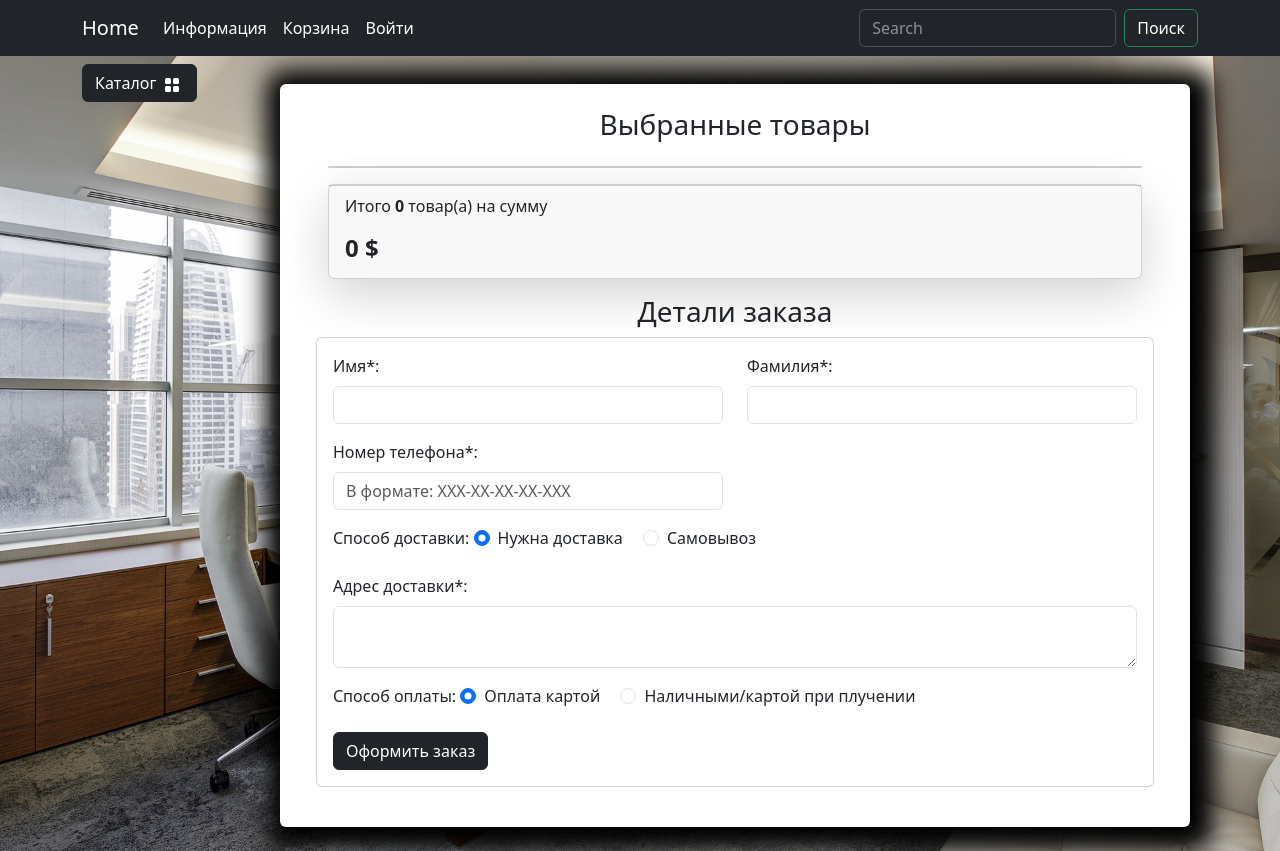
After one commit to katudus/Phones-Shop, a Django app: page /orders/create-order/ in a window 1280 px wide. The commit adds this page. Run offline with Django 4.2, Linux system fonts and the light colour scheme; data comes from the database, SQL or seed files in the repository; tables that the repository leaves empty hold one stand-in row (values such as "Sample post"); some libraries are stand-ins or nearby versions.

Commit message:
Create order template and form prepared

```diff
--- a/app/settings.py
+++ b/app/settings.py
@@ -48,6 +48,7 @@ INSTALLED_APPS = [
     'goods',
     'users',
     'carts',
+    'orders',
 ]
 
 MIDDLEWARE = [
--- a/app/urls.py
+++ b/app/urls.py
@@ -27,6 +27,7 @@ urlpatterns = [ # юрлки
     path('catalog/', include('goods.urls', namespace='catalog')),
     path('user/', include('users.urls', namespace='user')),
     path('cart/', include('carts.urls', namespace='cart')),
+    path('orders/', include('orders.urls', namespace='orders')),
 ]
 
 if settings.DEBUG:
--- /dev/null
+++ b/orders/admin.py
@@ -0,0 +1,3 @@
+from django.contrib import admin
+
+# Register your models here.
--- /dev/null
+++ b/orders/apps.py
@@ -0,0 +1,6 @@
+from django.apps import AppConfig
+
+
+class OrdersConfig(AppConfig):
+    default_auto_field = 'django.db.models.BigAutoField'
+    name = 'orders'
--- /dev/null
+++ b/orders/templates/orders/create_order.html
@@ -0,0 +1,99 @@
+{% extends "base.html" %}
+{% load static %}
+{% load carts_tags %}
+
+{% block content %}
+<!-- Контент на странице -->
+<div class=" bg-white p-4 mb-4 mx-2 rounded custom-shadow">
+    <div class="container">
+        <h3 class="text-center mb-4">Выбранные товары</h3>
+        <div class="container" id="cart-items-container">
+            <!-- Разметка корзины -->
+            {% user_carts request as carts %}
+            {% include "carts/includes/included_cart.html" %}
+            <!-- Закончилась разметка корзины -->
+        </div>
+    </div>
+    <!-- Детали заказа -->
+    <div class="container">
+        <h3 class="text-center">Детали заказа</h3>
+        <div class="card mb-3">
+            <div class="card-body">
+                <form action="{% url "orders:create_order" %}" method="post">
+                    {% csrf_token %}
+                    <div class="row">
+                        <div class="col-md-6 mb-3">
+                            <label for="id_first_name" class="form-label">Имя*:</label>
+                            <input type="text" class="form-control" id="id_first_name"
+                                value="{% if form.first_name.value %}{{ form.first_name.value }}{% endif %}"
+                                name="first_name" required>
+                            {% if form.first_name.errors %}
+                                <div class="alert alert-danger alert-dismissible fade show">{{form.first_name.errors}}</div>
+                            {% endif %}
+                        </div>
+                        <div class="col-md-6 mb-3">
+                            <label for="id_last_name" class="form-label">Фамилия*:</label>
+                            <input type="text" class="form-control" id="id_last_name" name="last_name"
+                            value="{% if form.last_name.value %}{{ form.last_name.value }}{% endif %}"
+                            required>
+                            {% if form.last_name.errors %}
+                                <div class="alert alert-danger alert-dismissible fade show">{{form.last_name.errors}}</div>
+                            {% endif %}
+                        </div>
+                        <div class="col-md-6 mb-3">
+                            <label for="id_phone_number" class="form-label">Номер телефона*:</label>
+                            <input type="text" class="form-control" id="id_phone_number" name="phone_number"
+                                value="{% if form.phone_number.value %}{{ form.phone_number.value }}{% endif %}"
+                                placeholder="В формате: XXX-XX-XX-XX-XXX"
+                                required>
+                            {% if form.phone_number.errors %}
+                                <div class="alert alert-danger alert-dismissible fade show">{{form.phone_number.errors}}</div>
+                            {% endif %}
+                        </div>
+                        <div class="col-md-12 mb-3">
+                            <label for="delivery" class="form-label">Способ доставки: </label>
+                            <div class="form-check form-check-inline">
+                                <input class="form-check-input" type="radio" name="requires_delivery"
+                                    id="id_requires_delivery" value="1" checked>
+                                <label class="form-check-label" for="id_requires_delivery">Нужна
+                                    доставка</label>
+                            </div>
+                            <div class="form-check form-check-inline">
+                                <input class="form-check-input" type="radio" name="requires_delivery"
+                                    id="id_requires_delivery" value="0">
+                                <label class="form-check-label" for="id_requires_delivery">Самовывоз</label>
+                            </div>
+                        </div>
+                        <div class="mb-3" id="deliveryAddressField">
+                            <label for="id_delivery_address" class="form-label">Адрес
+                                доставки*:</label>
+                            <textarea class="form-control" id="id_delivery_address"
+                                value="{% if form.delivery_address.value %}{{ form.delivery_address.value }}{% endif %}"
+                                name="delivery_address" rows="2"></textarea>
+                            {% if form.delivery_address.errors %}
+                                <div class="alert alert-danger alert-dismissible fade show">{{form.delivery_address.errors}}</div>
+                            {% endif %}
+                        </div>
+                        <div class="col-md-12 mb-3">
+                            <label class="form-label">Способ оплаты: </label>
+                            <div class="form-check form-check-inline">
+                                <input class="form-check-input" type="radio" name="payment_on_get"
+                                    id="id_payment_on_get" value="0" checked>
+                                <label class="form-check-label" for="id_payment_on_get">Оплата
+                                    картой</label>
+                            </div>
+                            <div class="form-check form-check-inline">
+                                <input class="form-check-input" type="radio" name="payment_on_get"
+                                    id="id_payment_on_get" value="1">
+                                <label class="form-check-label" for="id_payment_on_get">Наличными/картой
+                                    при плучении</label>
+                            </div>
+                        </div>
+                    </div>
+                    <button type="submit" class="btn btn-dark">Оформить заказ</button>
+                </form>
+            </div>
+        </div>
+    </div>
+</div>
+{% endblock  %}
--- /dev/null
+++ b/orders/tests.py
@@ -0,0 +1,3 @@
+from django.test import TestCase
+
+# Create your tests here.
--- /dev/null
+++ b/orders/urls.py
@@ -0,0 +1,9 @@
+from django.urls import path
+
+from orders import views
+
+app_name = 'orders'
+
+urlpatterns = [
+    path('create-order/', views.create_order, name='create_order'),
+]
--- /dev/null
+++ b/orders/views.py
@@ -0,0 +1,5 @@
+from django.shortcuts import render
+
+# Create your views here.
+def create_order(request):
+    return render(request, 'orders/create_order.html')
--- a/templates/includes/cart_button.html
+++ b/templates/includes/cart_button.html
@@ -28,7 +28,7 @@
                     <!-- Закончилась разметка корзины -->
                 </div>
                 {% if carts %}
-                    <a class="btn btn-dark" href="orders/create_order.html">
+                    <a class="btn btn-dark" href="{% url "orders:create_order" %}">
                         Оформить заказ
                     </a>
                 {% endif %}
--- a/users/models.py
+++ b/users/models.py
@@ -4,6 +4,7 @@ from django.contrib.auth.models import AbstractUser
 # Create your models here.
 class User(AbstractUser):
     image = models.ImageField(upload_to='users_images', blank=True, null=True, verbose_name='Аватар')
+    phone_number = models.CharField(max_length=10, blank=True, null=True)
 
     class Meta:
         db_table = 'user'
```
Also changed, not shown: orders/forms.py (added, +91 -0 lines), orders/models.py (added, +56 -0 lines), orders/__init__.py (added), orders/migrations/0001_initial.py (added), orders/migrations/__init__.py (added), users/migrations/0002_user_phone_number.py (added).
